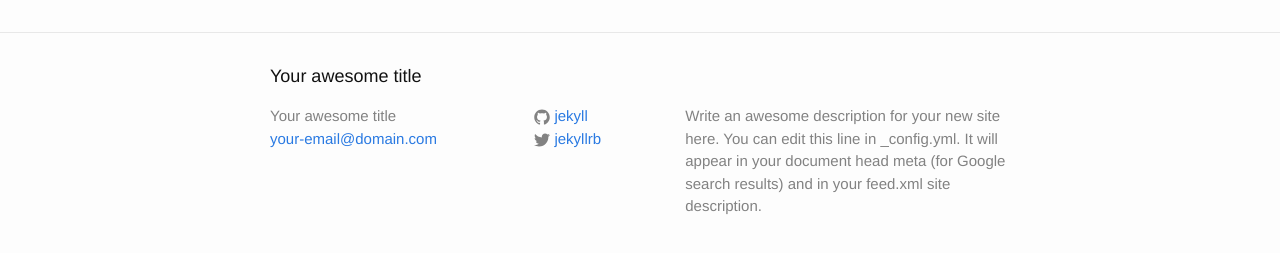
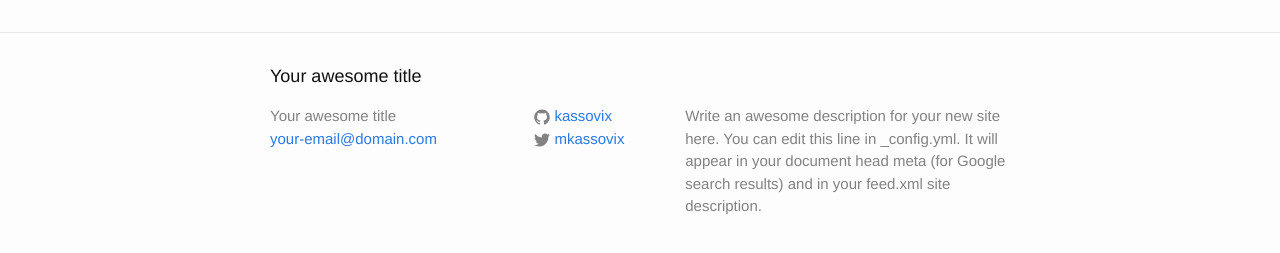
Before and after one commit to kassovix/kassovix.github.io, a Jekyll site: the page built from index.html, in a window 1280 px wide. Shown: the part 264-517 px from the top of the page. Built offline with Jekyll 4.4.1, drawn with Linux system fonts in a browser that asks for light colours.

Commit message:
Personnalisation des comptes Twitter et GitHub

```diff
--- a/_config.yml
+++ b/_config.yml
@@ -14,8 +14,8 @@ description: > # this means to ignore newlines until "baseurl:"
   Google search results) and in your feed.xml site description.
 baseurl: "" # the subpath of your site, e.g. /blog
 url: "http://yourdomain.com" # the base hostname & protocol for your site
-twitter_username: jekyllrb
-github_username:  jekyll
+twitter_username: mkassovix
+github_username:  kassovix
 
 # Build settings
 markdown: kramdown
```
